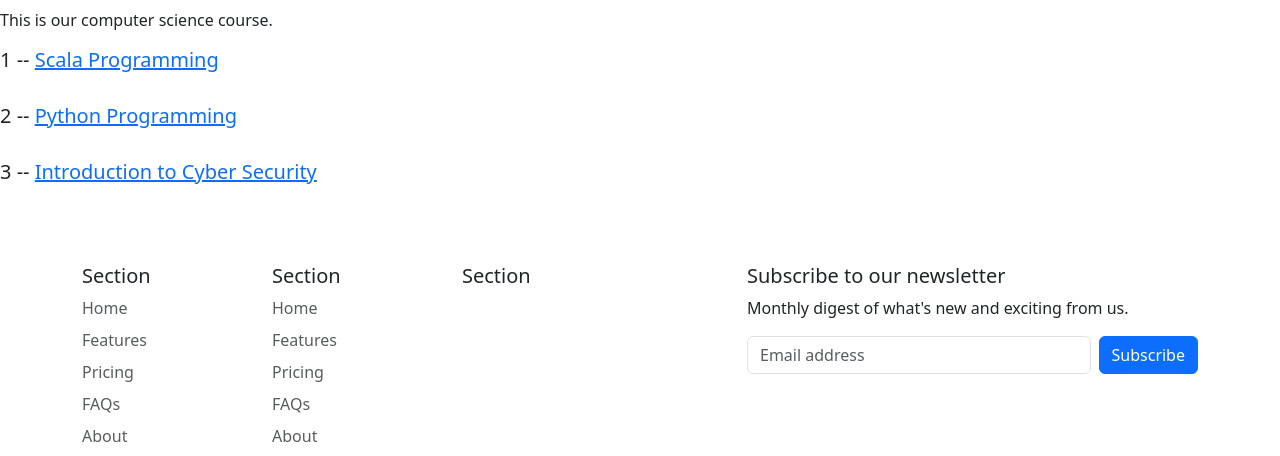
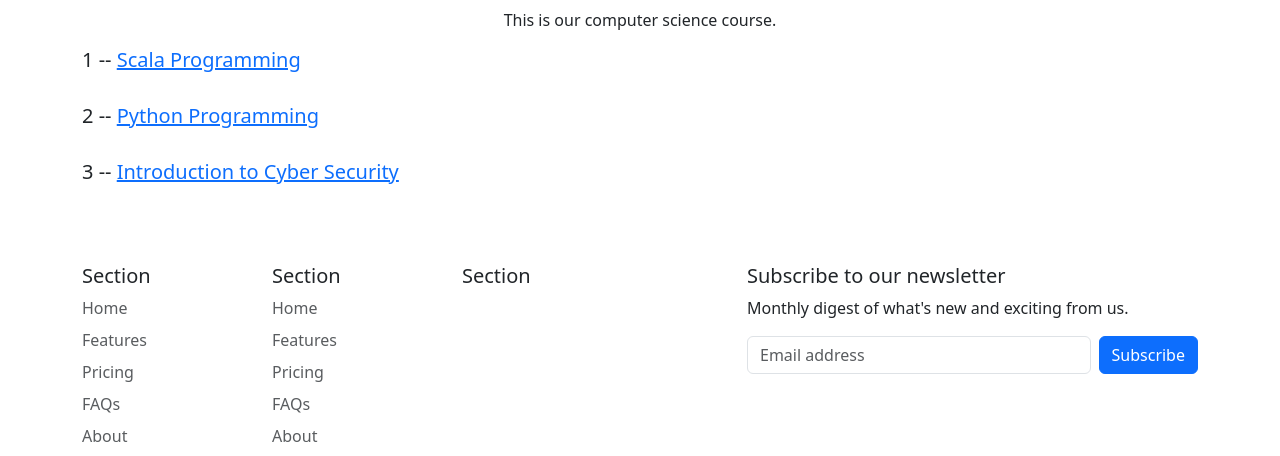
Before and after one commit to tomlinc98/IT-Site-Project, a Django app: page /course/1/ in a window 1280 px wide. Shown: the part 71-527 px from the top of the page. Run offline with Django 4.2, Linux system fonts and the light colour scheme; data comes from the database, SQL or seed files in the repository; some libraries are stand-ins or nearby versions.

Commit message:
updated course layout

```diff
--- a/IT_Site/base/templates/base/course.html
+++ b/IT_Site/base/templates/base/course.html
@@ -1,4 +1,5 @@
 {% extends 'main.html' %}
+{% load static %}
 
 {% block styles %}
 {#<link href="{{url_for('static', filename='css/home.css')}}" rel="stylesheet">#}
@@ -6,15 +7,24 @@
 
 {% block app_content %}
 
+<div class="container course-page">
+    <div class="row">
+        <div class="course-title">
+            <div class="container">
+                <div class="row align-items-center">
+                    <div class="col-12 text-center">
                         <h1>{{course.name}}</h1>
                         <p>{{course.description}}</p>
-
-
+                    </div>
+                </div>
+            </div>
+        </div>
+        <div class="col-12">
             {% for module in modules %}
             <h5>{{module.id}} -- <a href="{% url 'module' module.id %}">{{module.title}}</a></h5><br>
 
-
             {% endfor %}
-
-
+        </div>
+    </div>
+</div>
 {% endblock %}
```
Lines whose indentation alone changed are shown as unchanged.
